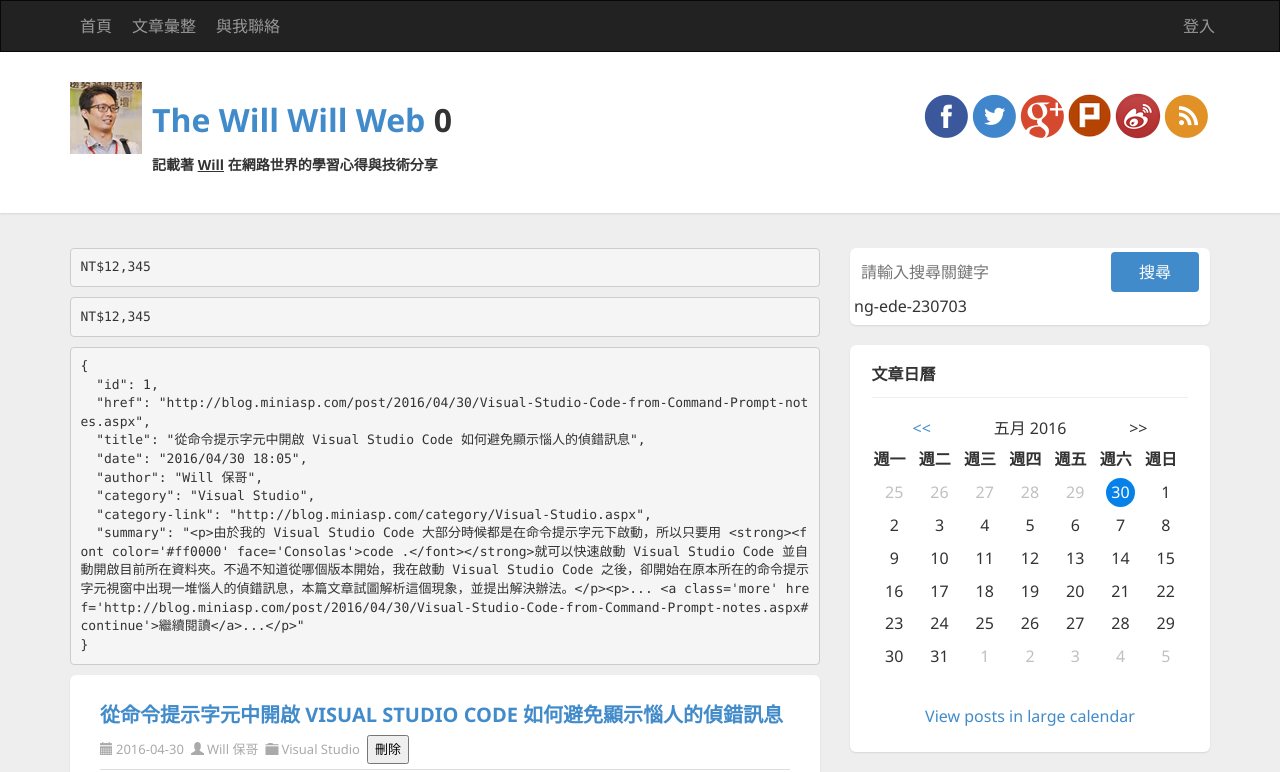
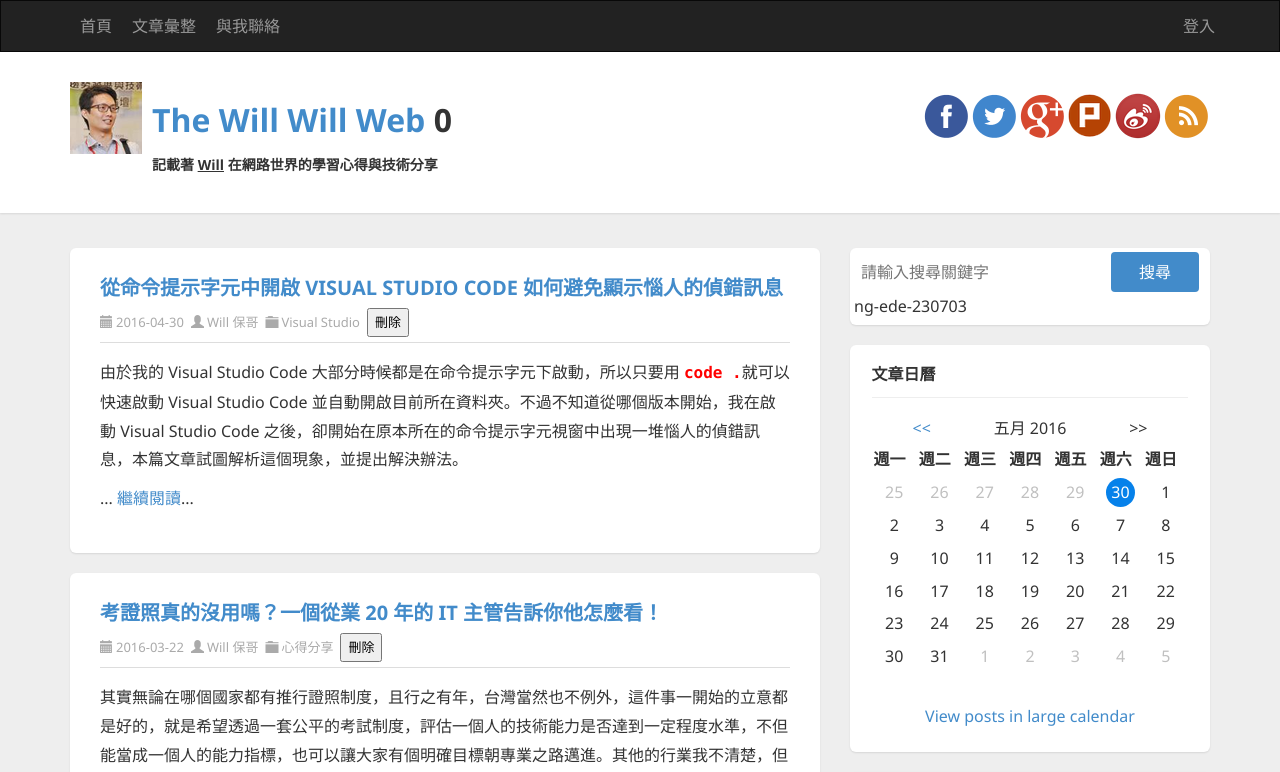
Before and after one commit to coolrare/ng-ede-230703, an Angular app: page / in a window 1280 px wide. Shown: the top 772 px of the page. Built offline with nearby package versions, Linux system fonts and the light colour scheme.

Commit message:
移除測試用的 Pipes

```diff
--- a/src/app/article/article.component.html
+++ b/src/app/article/article.component.html
@@ -1,6 +1,3 @@
-<pre>{{ 12345 | currency:'NTD':'NT$':'1.0-0' }}</pre>
-<pre>NT${{ 12345 | number }}</pre>
-<pre>{{ item | json }}</pre>
 <article  class="post" id="post{{i}}">
   <header class="post-header">
     <h2 class="post-title">
```
